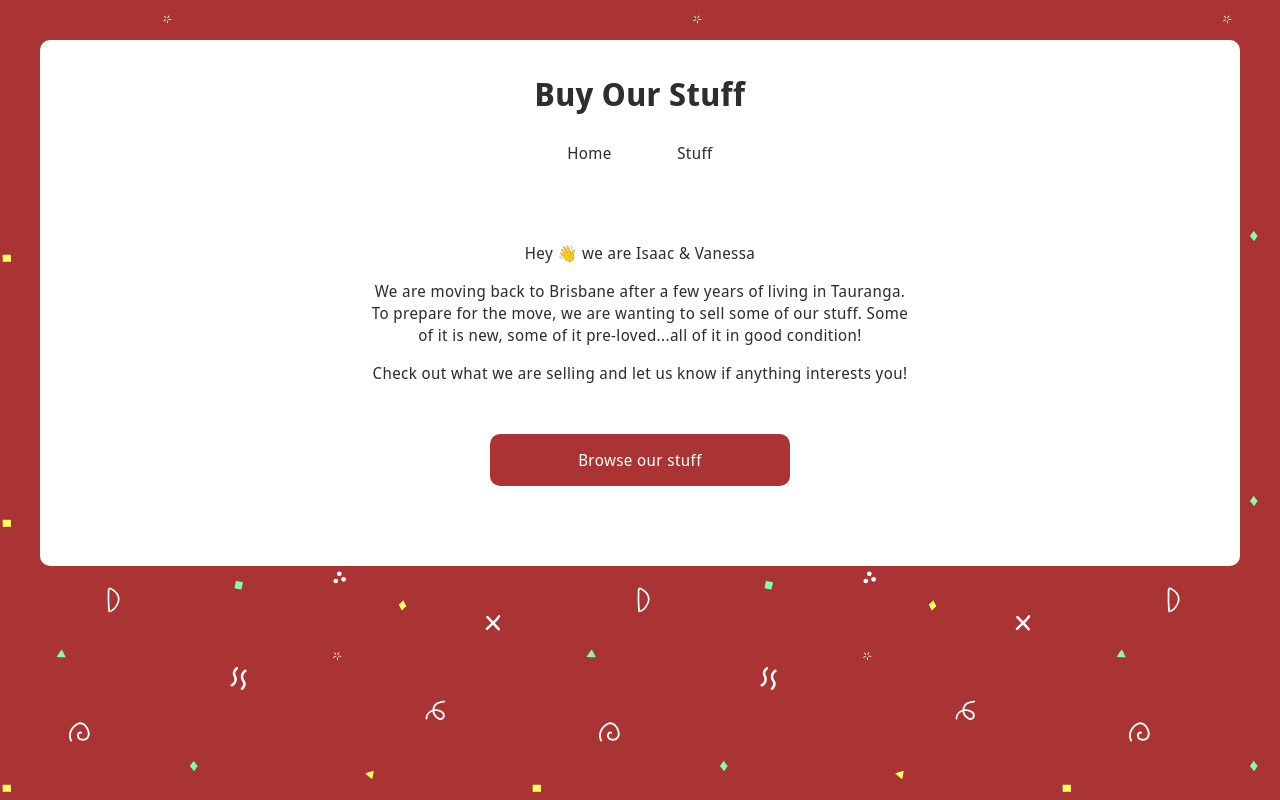
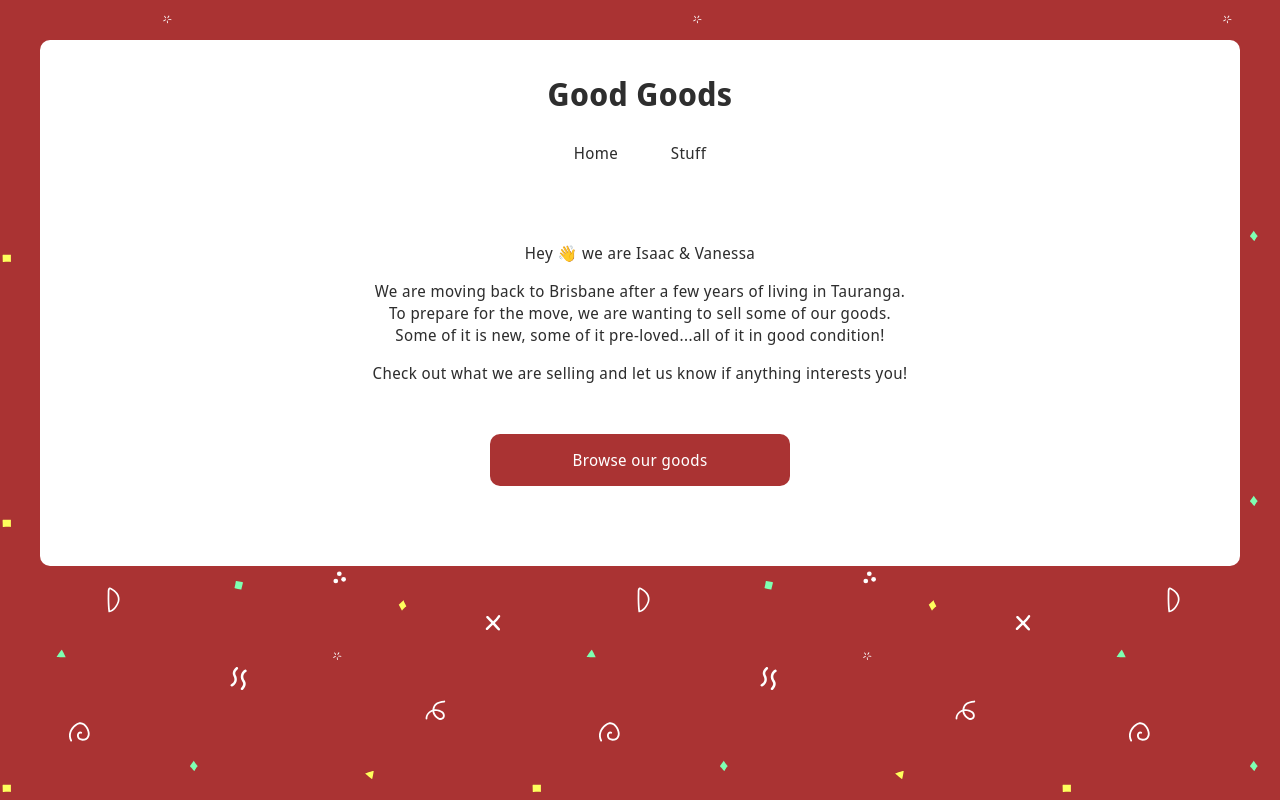
Before and after one commit to IsaacArnold/buy-our-stuff, a Gatsby site in the folder gatsby/: page / in a window 1280 px wide. Built offline with nearby package versions, Linux system fonts and the light colour scheme; Gatsby itself is replaced by a stand-in of ours; a web font is replaced by a local one.

Commit message:
Changing name of site

```diff
--- a/gatsby/src/components/Nav.js
+++ b/gatsby/src/components/Nav.js
@@ -28,7 +28,7 @@ const NavStyles = styled.nav`
 const Nav = () => {
   return (
     <NavStyles>
-      <h1>Buy Our Stuff</h1>
+      <h1>Good Goods</h1>
       <ul>
         <li>
           <Link to="/">Home</Link>
--- a/gatsby/src/pages/index.js
+++ b/gatsby/src/pages/index.js
@@ -36,7 +36,7 @@ const HomePage = () => {
           <p>
             We are moving back to Brisbane after a few years of living in
             Tauranga. To prepare for the move, we are wanting to sell some of
-            our stuff. Some of it is new, some of it pre-loved...all of it in
+            our goods. Some of it is new, some of it pre-loved...all of it in
             good condition!
           </p>
           <p>
@@ -44,7 +44,7 @@ const HomePage = () => {
             you!
           </p>
         </div>
-        <HomePageCTA to="/stuff">Browse our stuff</HomePageCTA>
+        <HomePageCTA to="/stuff">Browse our goods</HomePageCTA>
       </HomePageContent>
     </Layout>
   );
```
